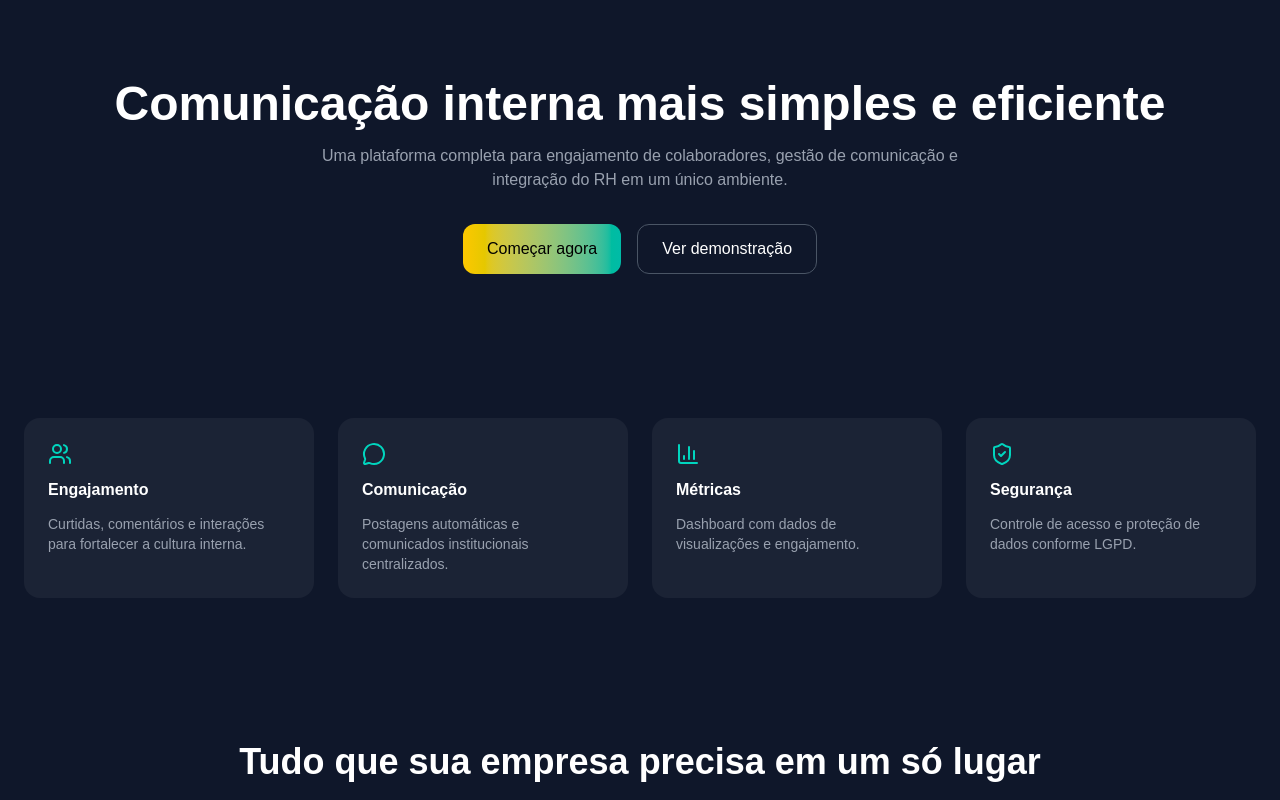
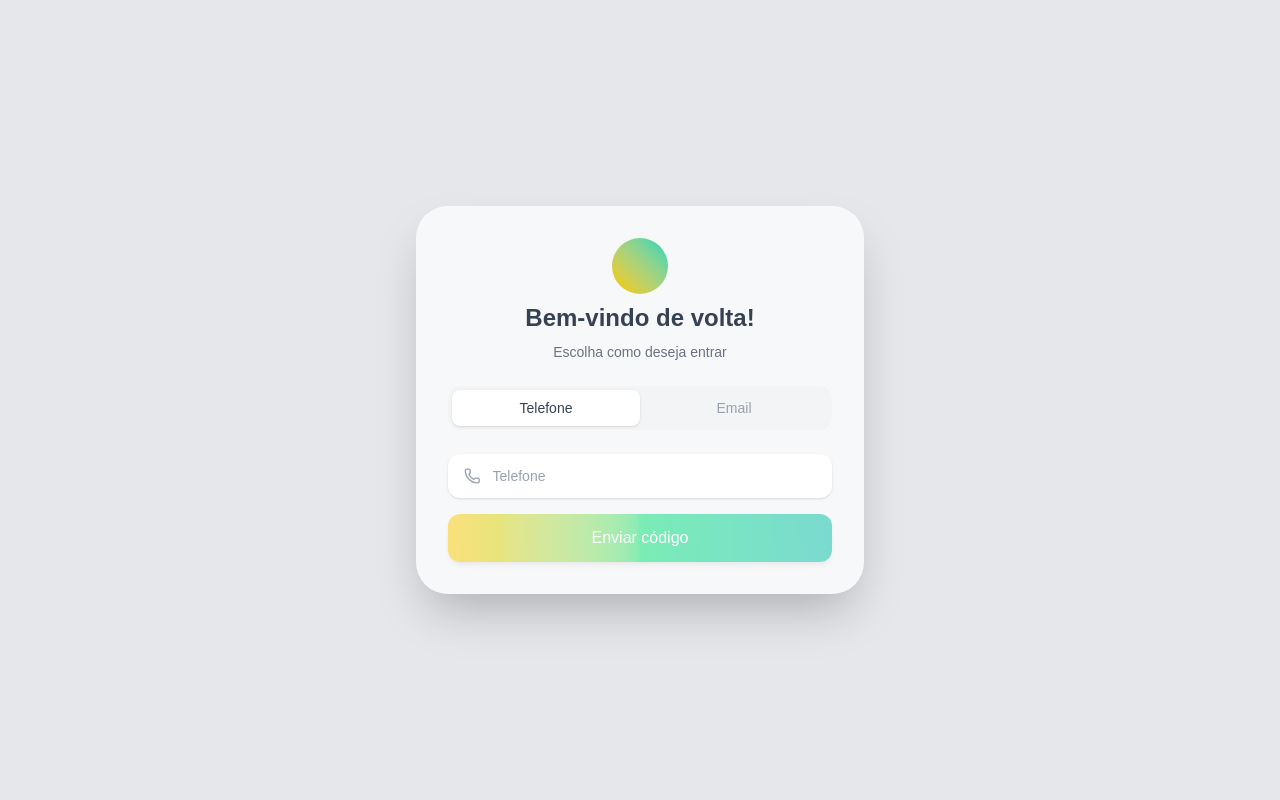
Before and after one commit to dikmadigitallab/redikma, a Next.js app: page /login in a window 1280 px wide. Shown: the top 800 px of the page. Built offline with nearby package versions, Linux system fonts and the light colour scheme.

Commit message:
fix: created prototype screem, login and feed

```diff
--- a/src/app/login/page.tsx
+++ b/src/app/login/page.tsx
@@ -1,98 +1,224 @@
 "use client"
 
-import { motion } from "framer-motion"
-import { Users, MessageCircle, BarChart3, ShieldCheck } from "lucide-react"
+import { useState } from "react"
+import { Phone, ShieldCheck, Mail, Lock } from "lucide-react"
+import { useRouter } from "next/navigation"
 
-export default function LandingPage() {
+export default function LoginTelefone() {
+  const [mode, setMode] = useState<"phone" | "email">("phone")
+
+  const [step, setStep] = useState<"phone" | "code" | "success">("phone")
+  const [phone, setPhone] = useState("")
+  const [code, setCode] = useState("")
+  const [generatedCode, setGeneratedCode] = useState("")
+
+  const [email, setEmail] = useState("")
+  const [password, setPassword] = useState("")
+
+  const [loading, setLoading] = useState(false)
+  const [message, setMessage] = useState("")
+  const route = useRouter()
+
+  function generateCode() {
+    return Math.floor(100000 + Math.random() * 900000).toString()
+  }
+
+  function sendCode() {
+    setLoading(true)
+    setMessage("")
+
+    setTimeout(() => {
+      const newCode = generateCode()
+      setGeneratedCode(newCode)
+
+      console.log("Código mock enviado:", newCode)
+
+      setStep("code")
+      setLoading(false)
+      setMessage("Código enviado")
+    }, 1200)
+  }
+
+  function verifyCode() {
+    setLoading(true)
+    setMessage("")
+
+    setTimeout(() => {
+      if (code === generatedCode) {
+        setStep("success")
+        route.push("/feed")
+        setMessage("Login realizado com sucesso")
+      } else {
+        setMessage("Código inválido")
+        route.push("/error")
+      }
+      setLoading(false)
+    }, 1200)
+  }
+
+  function loginEmail() {
+    setLoading(true)
+    setMessage("")
+
+    setTimeout(() => {
+      // mock simples
+      if (email === "admin@dikma.com" && password === "123456") {
+        route.push("/feed")
+        setMessage("Login realizado com sucesso")
+      } else {
+        setMessage("Email ou senha inválidos")
+        route.push("/error")
+      }
+      setLoading(false)
+    }, 1200)
+  }
+
   return (
-    <main className="min-h-screen bg-[#0F172A] text-white">
+    <main className="min-h-screen flex items-center justify-center bg-[#E5E7EB] px-4">
+      <div className="w-full max-w-sm sm:max-w-md bg-white/70 backdrop-blur-xl rounded-[32px] shadow-2xl p-6 sm:p-8 space-y-6">
 
-      {/* HERO */}
-      <section className="px-6 py-20 max-w-7xl mx-auto text-center">
-        <motion.h1
-          initial={{ opacity: 0, y: 20 }}
-          animate={{ opacity: 1, y: 0 }}
-          className="text-3xl sm:text-5xl font-bold"
-        >
-          Comunicação interna mais simples e eficiente
-        </motion.h1>
+        <div className="flex flex-col items-center text-center space-y-2">
+          <div className="w-14 h-14 rounded-full bg-gradient-to-tr from-yellow-400 to-teal-400" />
 
-        <p className="mt-4 text-gray-400 max-w-2xl mx-auto text-sm sm:text-base">
-          Uma plataforma completa para engajamento de colaboradores, gestão de comunicação e integração do RH em um único ambiente.
-        </p>
+          <h1 className="text-xl sm:text-2xl font-semibold text-gray-700">
+            Bem-vindo de volta!
+          </h1>
 
-        <div className="mt-8 flex flex-col sm:flex-row gap-4 justify-center">
-          <button className="px-6 py-3 rounded-xl bg-gradient-to-r from-yellow-400 to-teal-500 text-black font-medium">
-            Começar agora
-          </button>
-
-          <button className="px-6 py-3 rounded-xl border border-gray-600">
-            Ver demonstração
-          </button>
-        </div>
-      </section>
-
-      {/* FEATURES */}
-      <section className="px-6 py-16 max-w-7xl mx-auto grid sm:grid-cols-2 lg:grid-cols-4 gap-6">
-
-        <div className="bg-white/5 rounded-2xl p-6 space-y-3">
-          <Users className="text-teal-400" />
-          <h3 className="font-semibold">Engajamento</h3>
-          <p className="text-sm text-gray-400">
-            Curtidas, comentários e interações para fortalecer a cultura interna.
+          <p className="text-sm text-gray-500">
+            Escolha como deseja entrar
           </p>
         </div>
 
-        <div className="bg-white/5 rounded-2xl p-6 space-y-3">
-          <MessageCircle className="text-teal-400" />
-          <h3 className="font-semibold">Comunicação</h3>
-          <p className="text-sm text-gray-400">
-            Postagens automáticas e comunicados institucionais centralizados.
-          </p>
+        <div className="flex bg-gray-100 rounded-xl p-1">
+          <button
+            onClick={() => {
+              setMode("phone")
+              setStep("phone")
+              setMessage("")
+            }}
+            className={`w-1/2 py-2 text-sm rounded-lg ${
+              mode === "phone" ? "bg-white shadow text-gray-700" : "text-gray-400"
+            }`}
+          >
+            Telefone
+          </button>
+
+          <button
+            onClick={() => {
+              setMode("email")
+              setMessage("")
+            }}
+            className={`w-1/2 py-2 text-sm rounded-lg ${
+              mode === "email" ? "bg-white shadow text-gray-700" : "text-gray-400"
+            }`}
+          >
+            Email
+          </button>
         </div>
 
-        <div className="bg-white/5 rounded-2xl p-6 space-y-3">
-          <BarChart3 className="text-teal-400" />
-          <h3 className="font-semibold">Métricas</h3>
-          <p className="text-sm text-gray-400">
-            Dashboard com dados de visualizações e engajamento.
+        {mode === "phone" && step === "phone" && (
+          <div className="space-y-4">
+            <div className="flex items-center bg-white rounded-xl px-4 py-3 shadow-sm">
+              <Phone size={18} className="text-gray-400" />
+              <input
+                type="tel"
+                placeholder="Telefone"
+                value={phone}
+                onChange={(e) => setPhone(e.target.value)}
+                className="w-full bg-transparent outline-none ml-3 text-sm text-gray-700 placeholder-gray-400"
+              />
+            </div>
+
+            <button
+              onClick={sendCode}
+              disabled={loading || phone.length < 10}
+              className="w-full py-3 rounded-xl text-white font-medium bg-gradient-to-r from-yellow-400 via-green-400 to-teal-500 shadow-md disabled:opacity-50"
+            >
+              {loading ? "Enviando..." : "Enviar código"}
+            </button>
+          </div>
+        )}
+
+        {mode === "phone" && step === "code" && (
+          <div className="space-y-4">
+            <div className="flex items-center bg-white rounded-xl px-4 py-3 shadow-sm">
+              <ShieldCheck size={18} className="text-gray-400" />
+              <input
+                type="text"
+                placeholder="Código"
+                value={code}
+                onChange={(e) => setCode(e.target.value)}
+                className="w-full bg-transparent outline-none ml-3 text-sm text-gray-700 placeholder-gray-400"
+              />
+            </div>
+
+            <button
+              onClick={verifyCode}
+              disabled={loading || code.length !== 6}
+              className="w-full py-3 rounded-xl text-white font-medium bg-gradient-to-r from-yellow-400 via-green-400 to-teal-500 shadow-md disabled:opacity-50"
+            >
+              {loading ? "Verificando..." : "Confirmar código"}
+            </button>
+
+            <button
+              onClick={sendCode}
+              className="w-full text-sm text-gray-400 hover:text-gray-600"
+            >
+              Reenviar código
+            </button>
+          </div>
+        )}
+
+        {mode === "email" && (
+          <div className="space-y-4">
+            <div className="flex items-center bg-white rounded-xl px-4 py-3 shadow-sm">
+              <Mail size={18} className="text-gray-400" />
+              <input
+                type="email"
+                placeholder="Email"
+                value={email}
+                onChange={(e) => setEmail(e.target.value)}
+                className="w-full bg-transparent outline-none ml-3 text-sm text-gray-700 placeholder-gray-400"
+              />
+            </div>
+
+            <div className="flex items-center bg-white rounded-xl px-4 py-3 shadow-sm">
+              <Lock size={18} className="text-gray-400" />
+              <input
+                type="password"
+                placeholder="Senha"
+                value={password}
+                onChange={(e) => setPassword(e.target.value)}
+                className="w-full bg-transparent outline-none ml-3 text-sm text-gray-700 placeholder-gray-400"
+              />
+            </div>
+
+            <button
+              onClick={loginEmail}
+              disabled={loading || !email || !password}
+              className="w-full py-3 rounded-xl text-white font-medium bg-gradient-to-r from-yellow-400 via-green-400 to-teal-500 shadow-md disabled:opacity-50"
+            >
+              {loading ? "Entrando..." : "Entrar"}
+            </button>
+
+            <p className="text-xs text-gray-400 text-center">
+              Mock: admin@dikma.com / 123456
+            </p>
+          </div>
+        )}
+
+        {generatedCode && mode === "phone" && step === "code" && (
+          <p className="text-xs text-gray-400 text-center">
+            Código mock: {generatedCode}
           </p>
-        </div>
+        )}
 
-        <div className="bg-white/5 rounded-2xl p-6 space-y-3">
-          <ShieldCheck className="text-teal-400" />
-          <h3 className="font-semibold">Segurança</h3>
-          <p className="text-sm text-gray-400">
-            Controle de acesso e proteção de dados conforme LGPD.
+        {message && (
+          <p className="text-center text-sm text-gray-500">
+            {message}
           </p>
-        </div>
-
-      </section>
-
-      {/* SOBRE */}
-      <section className="px-6 py-20 max-w-5xl mx-auto text-center">
-        <h2 className="text-2xl sm:text-4xl font-bold">
-          Tudo que sua empresa precisa em um só lugar
-        </h2>
-
-        <p className="mt-4 text-gray-400">
-          Gestão de usuários, automações de RH, histórico de promoções e interação social em uma única plataforma integrada.
-        </p>
-      </section>
-
-      {/* CTA FINAL */}
-      <section className="px-6 pb-20 max-w-7xl mx-auto text-center">
-        <div className="bg-gradient-to-r from-yellow-400 to-teal-500 rounded-3xl p-10 text-black">
-          <h2 className="text-2xl sm:text-3xl font-bold">
-            Pronto para transformar sua comunicação interna?
-          </h2>
-
-          <button className="mt-6 px-6 py-3 bg-black text-white rounded-xl">
-            Criar conta
-          </button>
-        </div>
-      </section>
-
+        )}
+      </div>
     </main>
   )
 }
--- a/src/app/page.tsx
+++ b/src/app/page.tsx
@@ -1,8 +1,11 @@
 "use client"
 
 import { ArrowRight } from "lucide-react"
+import { useRouter } from "next/navigation"
 
 export default function LandingPage() {
+
+  const route = useRouter()
   return (
     <main className="min-h-screen bg-[#E5E7EB] text-gray-800">
 
@@ -67,7 +70,7 @@ export default function LandingPage() {
       </section>
 
       {/* CTA */}
-      <section className="px-6 py-20 text-center">
+      <section className="px-6 py-20 text-center flex flex-col items-center">
         <h2 className="text-2xl sm:text-4xl font-bold">
           Pronto para começar?
         </h2>
@@ -76,9 +79,22 @@ export default function LandingPage() {
           Crie sua conta e comece agora mesmo.
         </p>
 
-        <button className="mt-6 px-8 py-3 rounded-xl bg-gradient-to-r from-yellow-400 to-teal-500 text-white font-medium">
-          Criar conta
-        </button>
+        {/* Botões alinhados e proporcionais */}
+        <div className="mt-8 flex flex-col sm:flex-row gap-4 w-full max-w-md">
+
+          <button className="w-full py-3 rounded-xl bg-gradient-to-r from-yellow-400 to-teal-500 text-white font-medium shadow-md hover:shadow-lg transition">
+            Criar conta
+          </button>
+
+          <button
+            onClick={() => route.push('/login')}
+            className="w-full py-3 rounded-xl border border-gray-300 text-gray-700 font-medium
+                 hover:bg-gray-100 transition"
+          >
+            Entrar
+          </button>
+
+        </div>
       </section>
 
       {/* Footer */}
```
